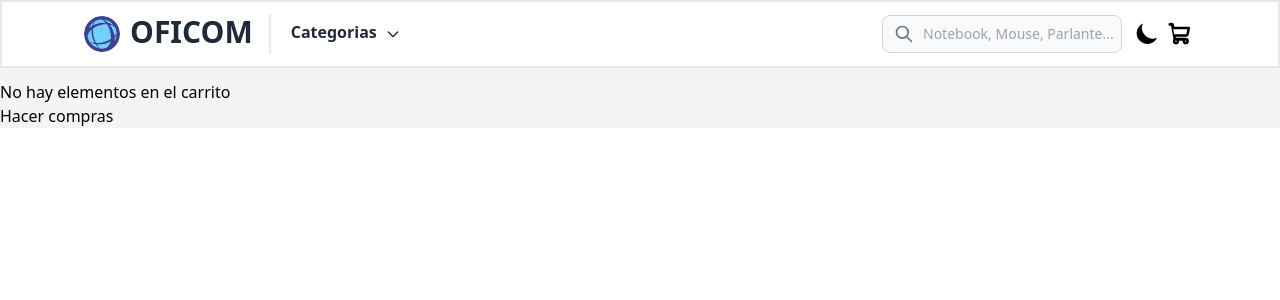
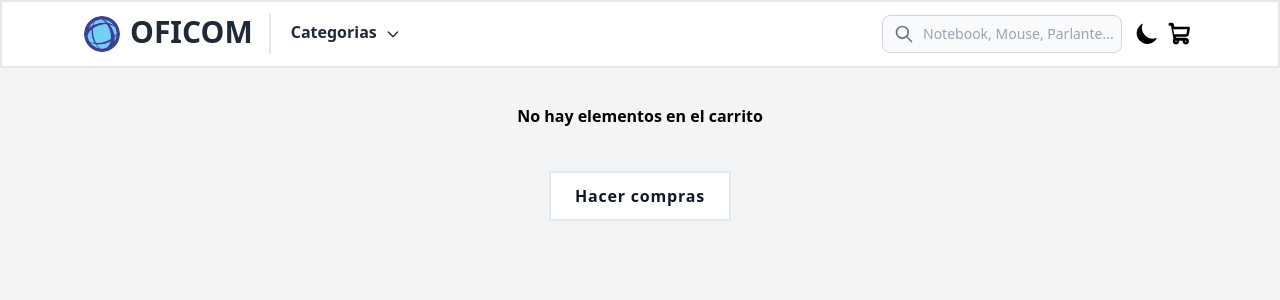
Before and after one commit to ljnazar/Market_Online, a React (Create React App) app: page /cart in a window 1280 px wide. Shown: the top 300 px of the page. Built offline with nearby package versions, Linux system fonts and the light colour scheme.

Commit message:
Improve-DarkMode

```diff
--- a/src/components/CartList.jsx
+++ b/src/components/CartList.jsx
@@ -9,15 +9,20 @@ export default function Cart() {
 
   if(cart.length === 0) {
     return (
-        <div className={"pt-20 " + (darkMode ? "bg-neutral-800 text-white" : "bg-gray-100 text-black")}>
-          <p>No hay elementos en el carrito</p>
-          <Link to={'/'}>Hacer compras</Link>
-        </div>
+      <div className={"text-center h-screen pt-20 " + (darkMode ? "text-white" : "text-black")}>
+        <h2 className="px-4 py-6 mb-8 font-semibold">No hay elementos en el carrito</h2>
+        <Link
+        to={'/'}
+        className={"px-6 py-3 tracking-wider border-2 border-slate-200 font-semibold active:font-bold active:before:bg-teal-400 hover:text-black hover:bg-teal-400 " + (darkMode ? "text-white" : "text-slate-900 bg-white")}
+        >
+          Hacer compras
+        </Link>
+      </div>
     )
   }
 
   return (
-    <div className={"pt-24 " + (darkMode ? "bg-neutral-800 text-white" : "bg-gray-100 text-black")}>
+    <div className={"h-screen pt-24 " + (darkMode ? "text-white" : "text-black")}>
       <div className="mx-12 flex justify-center text-lg font-semibold">
         <h2 className="px-4 py-2 border-b-2 border-r-2">
           Cantidad de productos: { totalProducts() }
--- a/src/components/Checkout.jsx
+++ b/src/components/Checkout.jsx
@@ -61,7 +61,7 @@ export default function Checkout() {
   )
 
   return (
-    <div className={"pt-20 flex flex-col items-center " + (darkMode ? "bg-neutral-800 text-white" : "bg-gray-100 text-black")}>
+    <div className={"h-screen pt-20 flex flex-col items-center " + (darkMode ? "text-white" : "text-black")}>
       <h2 className="text-sm py-2 font-bold">
         DETALLE DEL PEDIDO
       </h2>
--- a/src/components/Confirmation.jsx
+++ b/src/components/Confirmation.jsx
@@ -1,18 +1,15 @@
-import React, { useContext } from 'react'
+import React from 'react'
 import { useParams } from 'react-router-dom';
-import { generalContext } from './ContextContainer';
 
 export default function Confirmation() {
-
-  const { darkMode } = useContext(generalContext);
 
   const { idOrder } = useParams();
 
   return (
     <div
-        className={"pt-20 " + (darkMode ? "bg-neutral-800" : "bg-gray-100")}
+        className={"text-center font-semibold pt-20"}
     >
-        <h2>ID DEL PEDIDO: {idOrder}</h2>
+        <h2 >ID DEL PEDIDO: {idOrder}</h2>
     </div>
   )
 }
--- a/src/components/ContextContainer.jsx
+++ b/src/components/ContextContainer.jsx
@@ -30,6 +30,7 @@ export default function ContextContainer( { children } ) {
 
   useEffect(() => {
     localStorage.setItem("darkMode", JSON.stringify(darkMode));
+    darkMode ? document.body.style.backgroundColor = "#262626" : document.body.style.backgroundColor = "#f3f4f6";
   }, [darkMode])
 
   useEffect(() => {
--- a/src/components/ItemCart.jsx
+++ b/src/components/ItemCart.jsx
@@ -8,7 +8,7 @@ export default function ItemCart({ product }) {
   return (
 
     <div
-    className={"flex flex-col w-60 mx-8 my-6 border-2 " + (darkMode ? "bg-neutral-800 text-white border-white" : "bg-gray-100 text-black border-black")}
+    className={"flex flex-col w-60 mx-8 my-6 border-2 " + (darkMode ? "text-white border-white" : " text-black border-black")}
     >
 
       <img
--- a/src/components/ItemDetailContainer.jsx
+++ b/src/components/ItemDetailContainer.jsx
@@ -1,12 +1,9 @@
-import React, {useState, useEffect, useContext} from 'react';
+import React, {useState, useEffect} from 'react';
 import { useParams } from 'react-router-dom';
 import ItemDetail from './ItemDetail';
-import { generalContext } from './ContextContainer';
 import LoaderSpiner from './LoaderSpiner';
 
 export default function ItemDetailContainer() {
-
-    const { darkMode } = useContext(generalContext);
 
     const [loader, setLoader] = useState(true);
 
@@ -50,7 +47,7 @@ export default function ItemDetailContainer() {
 
   return (
     <div
-      className={"pt-20 " + (darkMode ? "bg-neutral-800" : "bg-gray-100")}
+      className={"pt-20"}
     >
       <ItemDetail product={product[0]} />
     </div>
--- a/src/components/ItemListContainer.jsx
+++ b/src/components/ItemListContainer.jsx
@@ -1,12 +1,9 @@
-import React, {useState, useEffect, useContext} from 'react';
+import React, {useState, useEffect} from 'react';
 import { useParams } from 'react-router-dom';
 import ItemList from './ItemList';
-import { generalContext } from './ContextContainer';
 import LoaderSkeleton from './LoaderSkeleton';
 
 export default function ItemListContainer() {
-
-  const { darkMode } = useContext(generalContext);
 
   const [loader, setLoader] = useState(true);
 
@@ -65,10 +62,10 @@ export default function ItemListContainer() {
 
   return (
     <div
-      className={"pt-20 " + (darkMode ? "bg-neutral-800" : "bg-gray-100")}
+      className={"pt-20"}
     >
       {products.length === 0 ?
-        (<h2>
+        (<h2 className="text-center font-semibold">
           SIN STOCK
         </h2>)
         :
--- a/src/components/LoaderSkeleton.jsx
+++ b/src/components/LoaderSkeleton.jsx
@@ -1,15 +1,11 @@
-import React, { useContext } from 'react'
-import { generalContext } from './ContextContainer';
+import React from 'react'
 
 export default function LoaderSkeleton() {
 
-  const {darkMode} = useContext(generalContext);
-
   return (
     <div
-      className={"pt-20 flex justify-center flex-wrap " + (darkMode ? "bg-neutral-800" : "bg-gray-100")}
+      className={"pt-20 flex justify-center flex-wrap"}
     >
-
       {[...Array(8)].map(() =>
         (<div className="flex flex-col justify-evenly w-60 mx-8 my-6 border">
           <div className="p-4 bg-white shadow">
@@ -26,7 +22,6 @@ export default function LoaderSkeleton() {
           </div>
         </div>)
       )}
-
     </div>
   )
 }
--- a/src/components/LoaderSpiner.jsx
+++ b/src/components/LoaderSpiner.jsx
@@ -1,13 +1,10 @@
-import React, { useContext }  from 'react'
-import { generalContext } from './ContextContainer';
+import React from 'react'
 
 export default function LoaderSpiner() {
 
-  const {darkMode} = useContext(generalContext);
-
   return (
     <div
-      className={"flex justify-center mt-72 " + (darkMode ? "bg-neutral-800" : "bg-gray-100")}
+      className={"flex justify-center mt-72"}
     >
       <svg aria-hidden="true" className="mr-2 w-14 h-14 text-gray-200 animate-spin dark:text-gray-600 fill-blue-600" viewBox="0 0 100 101" fill="none" xmlns="http://www.w3.org/2000/svg">
           <path d="M100 50.5908C100 78.2051 77.6142 100.591 50 100.591C22.3858 100.591 0 78.2051 0 50.5908C0 22.9766 22.3858 0.59082 50 0.59082C77.6142 0.59082 100 22.9766 100 50.5908ZM9.08144 50.5908C9.08144 73.1895 27.4013 91.5094 50 91.5094C72.5987 91.5094 90.9186 73.1895 90.9186 50.5908C90.9186 27.9921 72.5987 9.67226 50 9.67226C27.4013 9.67226 9.08144 27.9921 9.08144 50.5908Z" fill="currentColor"/>
--- a/src/output-tailwind.css
+++ b/src/output-tailwind.css
@@ -591,12 +591,20 @@ video {
   left: 0px;
 }
 
+.right-0 {
+  right: 0px;
+}
+
 .z-10 {
   z-index: 10;
 }
 
 .m-2 {
   margin: 0.5rem;
+}
+
+.m-0 {
+  margin: 0px;
 }
 
 .mx-12 {
@@ -617,6 +625,10 @@ video {
 .my-auto {
   margin-top: auto;
   margin-bottom: auto;
+}
+
+.mb-8 {
+  margin-bottom: 2rem;
 }
 
 .mr-6 {
@@ -695,6 +707,10 @@ video {
   display: none;
 }
 
+.h-screen {
+  height: 100vh;
+}
+
 .h-10 {
   height: 2.5rem;
 }
@@ -733,6 +749,14 @@ video {
 
 .h-5 {
   height: 1.25rem;
+}
+
+.h-auto {
+  height: auto;
+}
+
+.min-h-full {
+  min-height: 100%;
 }
 
 .w-60 {
@@ -961,6 +985,10 @@ video {
   background-color: rgb(249 250 251 / var(--tw-bg-opacity));
 }
 
+.bg-cover {
+  background-size: cover;
+}
+
 .fill-blue-600 {
   fill: #2563eb;
 }
@@ -978,14 +1006,9 @@ video {
   padding-right: 1rem;
 }
 
-.py-2 {
-  padding-top: 0.5rem;
-  padding-bottom: 0.5rem;
-}
-
-.py-4 {
-  padding-top: 1rem;
-  padding-bottom: 1rem;
+.py-6 {
+  padding-top: 1.5rem;
+  padding-bottom: 1.5rem;
 }
 
 .px-6 {
@@ -996,6 +1019,16 @@ video {
 .py-3 {
   padding-top: 0.75rem;
   padding-bottom: 0.75rem;
+}
+
+.py-2 {
+  padding-top: 0.5rem;
+  padding-bottom: 0.5rem;
+}
+
+.py-4 {
+  padding-top: 1rem;
+  padding-bottom: 1rem;
 }
 
 .px-3 {
```
